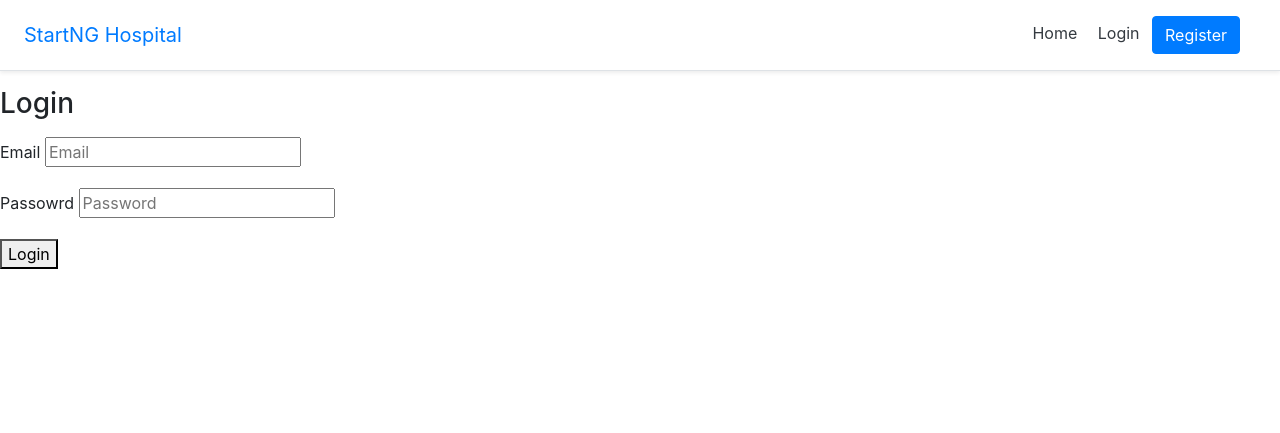
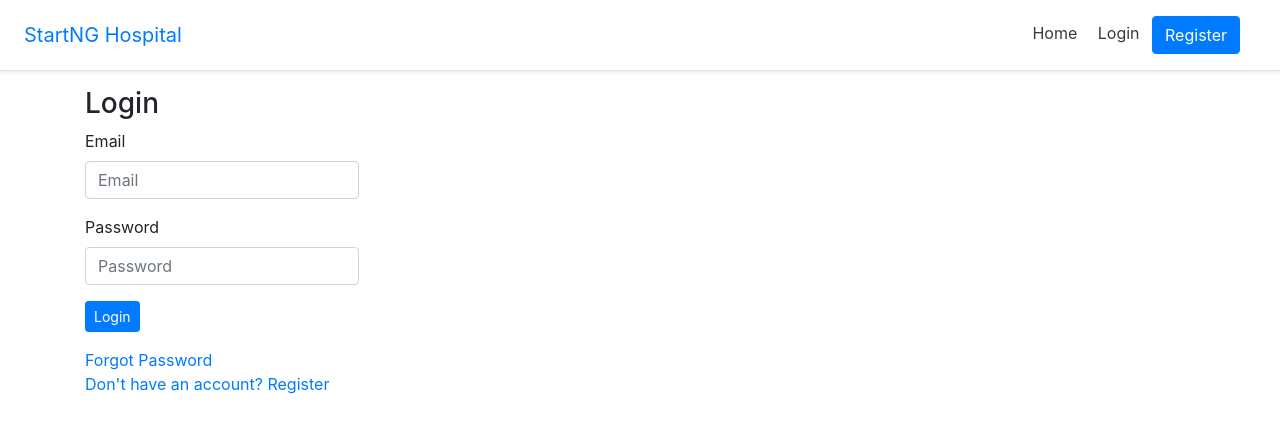
Before and after one commit to Alphajeez96/SNG_Hosp., a PHP site: page /SNH_P/login.php in a window 1280 px wide. Shown: the top 433 px of the page. Run offline with PHP 8.4, Linux system fonts and the light colour scheme.

Commit message:
login page modified

```diff
--- a/login.php
+++ b/login.php
@@ -1,57 +1,50 @@
-<?php include('lib/header.php');
+<?php include_once('lib/header.php');
+      require_once('functions/alert.php');
 
-if(isset($_SESSION['loggedin']) && !empty ($_SESSION['loggedin'])){
-    header("location: dashboard.php");
-};
+if(isset($_SESSION['loggedIn']) && !empty($_SESSION['loggedIn'])){
+    // redirect to dashboard
+    header("Location: dashboard.php");
+}
+
+?>
+<div class="container">
+    <div class="row col-6">
+        <h3>Login</h3>
+    </div>
+    <div class="row col-6">
+        <p>
+        <?php  print_alert(); ?>
+        </p>
+        <form method="POST" action="processlogin.php">
 
 
- ?>
+            <p>
+                <label>Email</label><br />
+                <input
 
-  <h3>Login</h3>
-  <p>
-    <?php
-    if(isset($_SESSION['message']) && !empty($_SESSION['message'])){
-        echo "<span style ='color: green'>" . $_SESSION['message'] . "</span> ";
+                <?php
+                    if(isset($_SESSION['email'])){
+                        echo "value=" . $_SESSION['email'];
+                    }
+                ?>
 
-        session_destroy();
+                type="text" class="form-control" name="email" placeholder="Email"  />
+            </p>
 
-    }
-    ?>
-    </p>
+            <p>
+                <label>Password</label><br />
+                <input class="form-control" type="password" name="password" placeholder="Password"  />
+            </p>
 
-<form method='POST' action='processlogin.php'>
 
-<p>
-    <?php
-    if(isset($_SESSION['error']) && !empty($_SESSION['error'])){
-        echo "<span style ='color: red'>" . $_SESSION['error'] . "</span> ";
-
-        session_destroy();
-
-    }
-    ?>
-    </p>
-
-  <p>
-       <label for='email'> Email </label>
-       <input
-       <?php
-    if(isset($_SESSION['email'])){
-        echo "Value =" . $_SESSION['email'];
-        // $_SESSION['first_name']= '';
-    }
-    ?>
-       type='email' name='email' id='email'  placeholder='Email'>
-       </p>
-
-       <p>
-       <label for='password'> Passowrd </label>
-       <input type='password' name='password' id='passwprd'  placeholder='Password'>
-        </p>
-
-        <p>
-        <button type='submit'>Login</button>
-        </p>
-
+            <p>
+                <button class="btn btn-sm btn-primary" type="submit">Login</button>
+            </p>
+            <p>
+                <a href="forgot.php">Forgot Password</a><br />
+                <a href="register.php">Don't have an account? Register</a>
+            </p>
         </form>
-  <?php include('lib/footer.php') ?>
+    </div>
+</div>
+<?php include_once('lib/footer.php'); ?>
```
